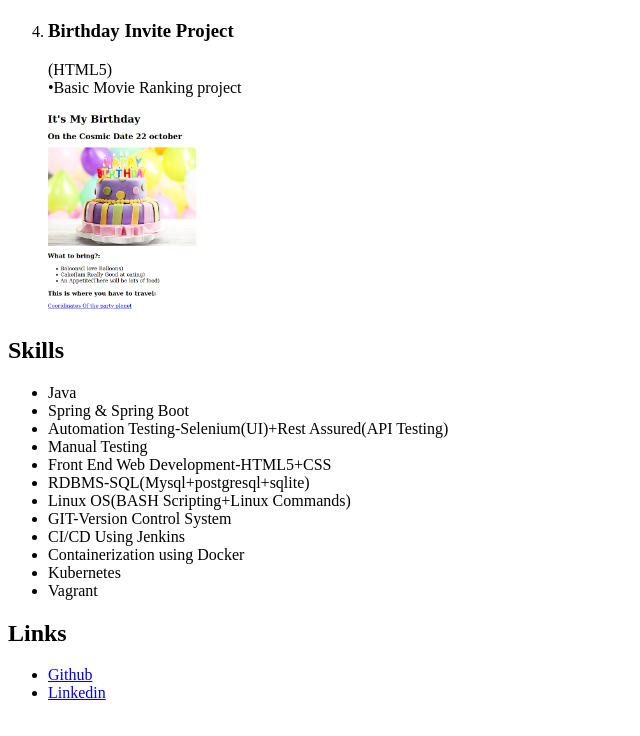
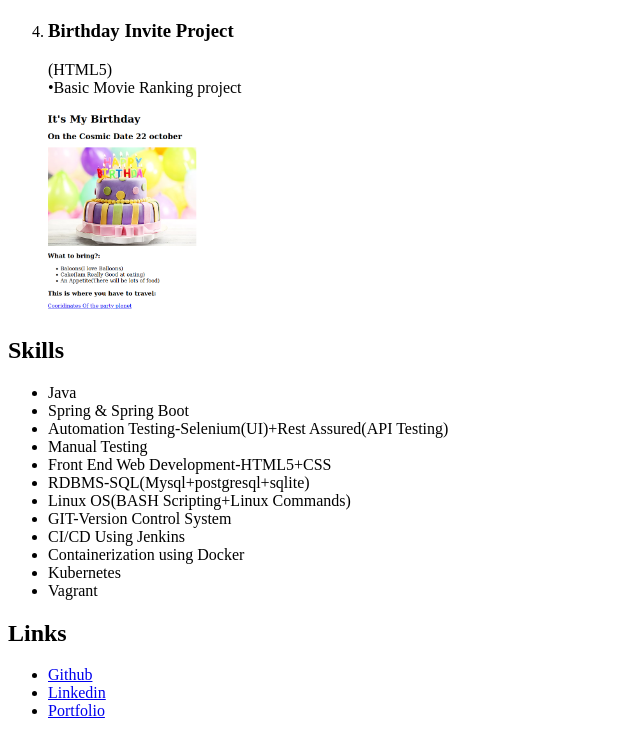
Before and after one commit to Viptron22/HTMl-portfolio, a plain HTML site: page index.html in a window 1280 px wide. Shown: the part 1164-1900 px from the top of the page, without its empty margins (0-640 px from the left). Drawn offline with Linux system fonts and the light colour scheme.

Commit message:
portfolio link

```diff
--- a/index.html
+++ b/index.html
@@ -105,6 +105,7 @@ https://developer.mozilla.org/en-US/docs/Web/HTML/Element/img#attr-height -->
                                 <ul>
                                   <li><a href="https://github.com/Viptron22">Github</a></li>
                                   <li><a href="https://www.linkedin.com/in/vidyadhar-shrinivas-jabade-b6aaa0202">Linkedin</a></li>
+                                  <li> <a href="https://viptron22.github.io/HTMl-portfolio/">Portfolio</a></li>
                                 </ul>
 
 
```
